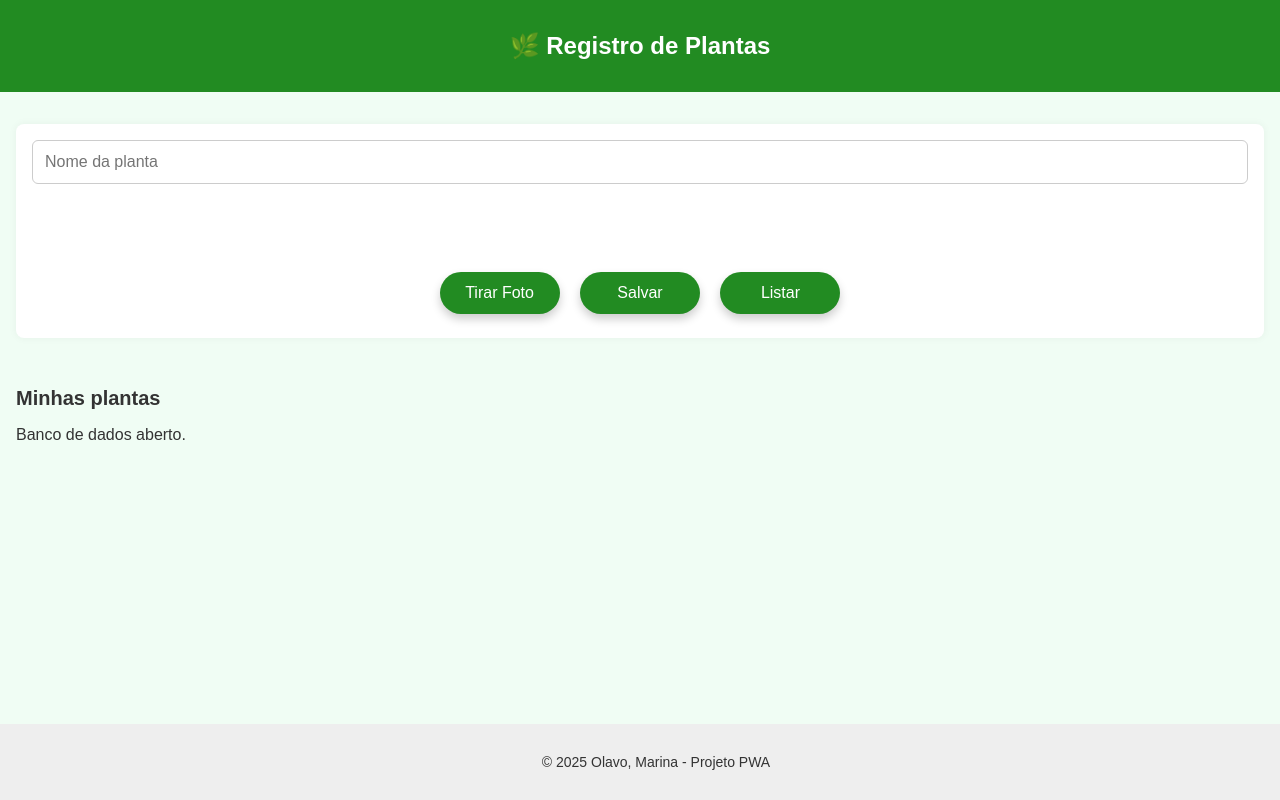
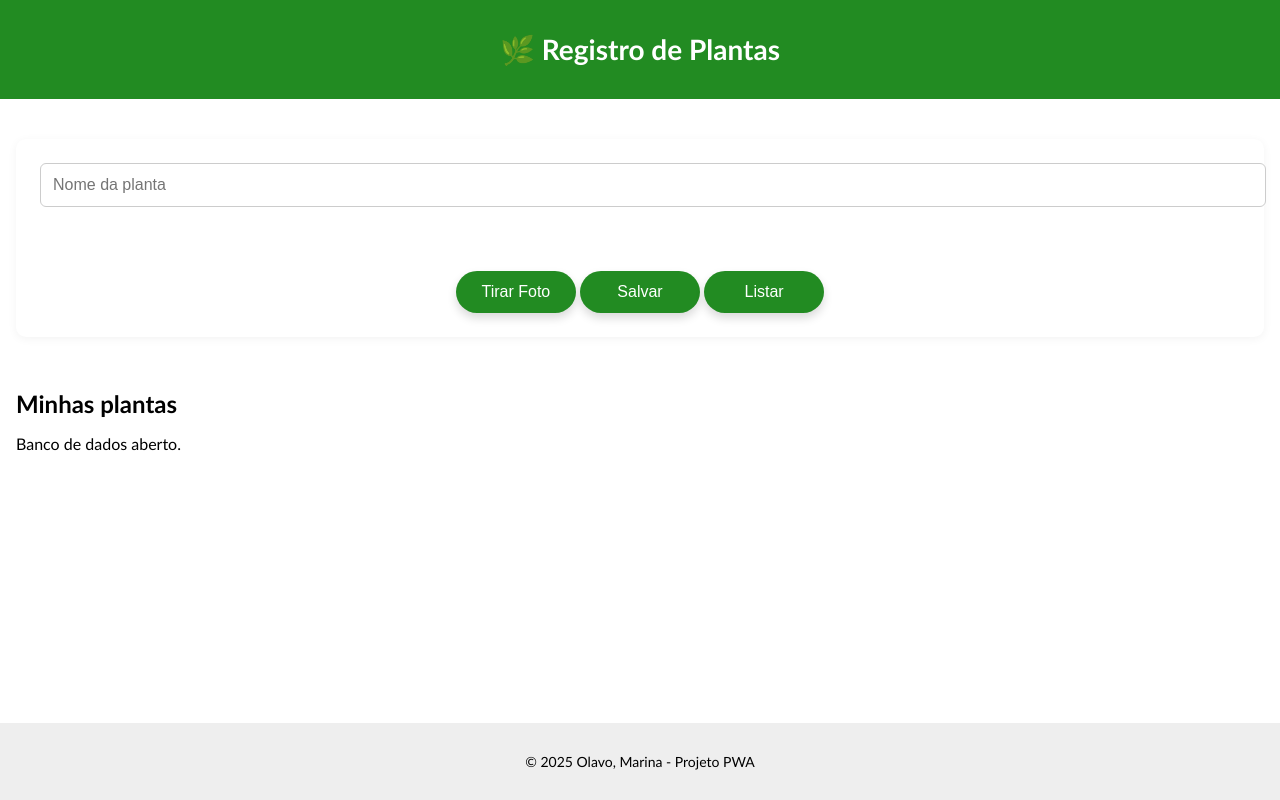
Before and after one commit to olavo-goes/RegistroDePlantas, a website built with Vite: page index.html in a window 1280 px wide. Built offline with nearby package versions, Linux system fonts and the light colour scheme.

Commit message:
Update css

```diff
--- a/css/styles.css
+++ b/css/styles.css
@@ -1,38 +1,46 @@
 html, body {
+  height: 100%;
   margin: 0;
-  padding: 0;
-  height: 100%;
-  width: 100%;
-  font-family: Arial, sans-serif;
-  background-color: #f0fdf4;
-  color: #333;
+  display: flex;
+  flex-direction: column;
 }
 
 
 .cabecalho {
   background-color: #228b22;
-  color: white;
+  color: #fff;
   text-align: center;
-  padding: 1rem;
-  margin-bottom: 1rem;
+  padding: 2rem;
+  margin-bottom: 1.5rem;
 }
 
 .cabecalho h1 {
-  font-size: 1.5rem;
+  font-size: 1.75rem;
+  margin: 0;
+  font-family: 'Gill Sans', 'Gill Sans MT', Calibri, 'Trebuchet MS', sans-serif;
 }
 
+
 .conteudo {
+  flex: 1;
   padding: 1rem;
+  padding-bottom: 2rem;
   display: flex;
   flex-direction: column;
   gap: 2rem;
+  font-family: 'Gill Sans', 'Gill Sans MT', Calibri, 'Trebuchet MS', sans-serif;
 }
 
+
 .secao-formulario {
-  background-color: #ffffff;
-  padding: 1rem;
-  border-radius: 8px;
-  box-shadow: 0 0 8px rgba(0, 0, 0, 0.05);
+  background-color: #fff;
+  padding: 1.5rem;
+  border-radius: 10px;
+  box-shadow: 0 2px 10px rgba(0, 0, 0, 0.05);
+  display: flex;
+  flex-direction: column;
+  gap: 1rem;
+  font-family: 'Gill Sans', 'Gill Sans MT', Calibri, 'Trebuchet MS', sans-serif;
 }
 
 #inputNome {
@@ -41,19 +49,19 @@ html, body {
   border: 1px solid #ccc;
   border-radius: 6px;
   width: 100%;
-  margin-bottom: 1rem;
 }
 
+
 button {
-  padding: 0.75rem 1rem;
+  padding: 0.75rem 1.25rem;
   font-size: 1rem;
   background-color: #228b22;
-  color: white;
+  color: #fff;
   border: none;
   border-radius: 30px;
   cursor: pointer;
-  box-shadow: 0 5px 10px rgba(0, 0, 0, 0.2);
-  margin: 0.5rem;
+  box-shadow: 0 5px 10px rgba(0, 0, 0, 0.15);
+  transition: background-color 0.3s ease;
   min-width: 120px;
 }
 
@@ -75,7 +83,7 @@ button:hover {
 
 
 .secao-galeria h2 {
-  font-size: 1.25rem;
+  font-size: 1.5rem;
   margin-bottom: 1rem;
 }
 
@@ -93,19 +101,19 @@ output img {
 
 
 .rodape {
+  position: sticky;
+  bottom: 0;
   background-color: #eee;
   text-align: center;
   padding: 1rem;
   font-size: 0.875rem;
-  position: fixed;
-  bottom: 0;
-  left: 0;
-  width: 100%;
+  font-family: 'Gill Sans', 'Gill Sans MT', Calibri, 'Trebuchet MS', sans-serif;
 }
+
 
 @media (max-width: 480px) {
   .cabecalho h1 {
-    font-size: 1.25rem;
+    font-size: 1.4rem;
   }
 
   button {
@@ -117,13 +125,3 @@ output img {
     width: 80px;
   }
 }
-
-.secao-formulario {
-  display: flex;
-  flex-direction: column;
-  gap: 1rem;
-}
-
-#inputNome {
-  box-sizing: border-box;
-}
```
